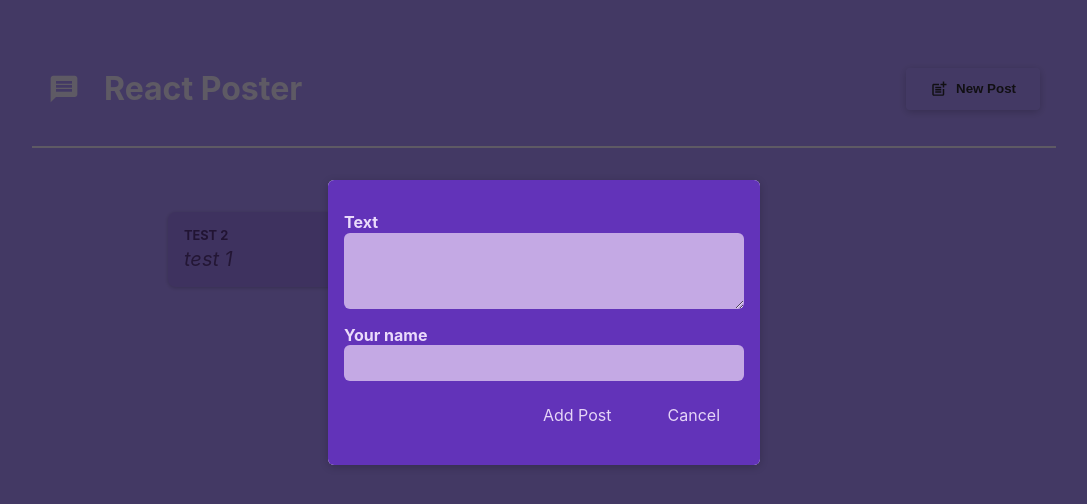
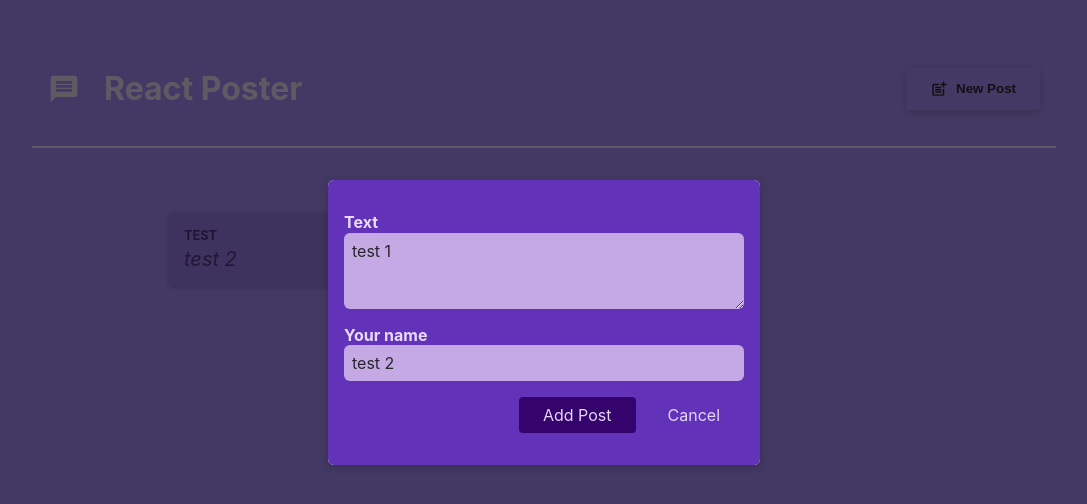
Before and after one commit to guiizis/nextJS, a React (Create React App) app in the folder react-raw/my-react-app/: page / in a window 1280 px wide. Both pictures are taken after a click on the button "New Post". Shown: the top 504 px of the page, without its empty margins (96-1183 px from the left). Built offline with nearby package versions, Linux system fonts and the light colour scheme.

Commit message:
add dinamic posts

```diff
--- a/react-raw/my-react-app/src/components/ListPosts/ListPost.js
+++ b/react-raw/my-react-app/src/components/ListPosts/ListPost.js
@@ -3,36 +3,23 @@ import { Modal } from "../ModalComponet/modal";
 import NewPost from "../NewPost/NewPost";
 import { PostComponent } from "../Post/Post";
 import classes from './ListPost.module.css';
-import { useState } from "react";
 
 export function ListPostComponent() {
-  const [enteredText, setEnteredText] = useState('test 1');
-  const [enteredAuthor, setEnteredAuthor] = useState('test 2');
+
   const {setSharedOpenModalValue} = useOpenModalSharedState()
 
-  function changeBodyHandler(event) {
-    setEnteredText(event.target.value);
-  }
-
-  function changeAuthorHandler(event) {
-    setEnteredAuthor(event.target.value);
-  }
-
   function closeModalHandler() {
-    setSharedOpenModalValue(false);
+    setSharedOpenModalValue(false)
   }
 
   return (
     <>
       <Modal>
         <NewPost
-          onBodyChange={changeBodyHandler}
-          onAuthorChange={changeAuthorHandler}
           onCancel={closeModalHandler}
         />
       </Modal>
       <ul className={classes.posts}>
-        <PostComponent author={enteredAuthor} text={enteredText} />
         <PostComponent author="test" text="test 2" />
       </ul>
     </>
--- a/react-raw/my-react-app/src/components/NewPost/NewPost.js
+++ b/react-raw/my-react-app/src/components/NewPost/NewPost.js
@@ -1,18 +1,45 @@
+import { useState } from 'react';
 import classes from './NewPost.module.css';
+import { useOpenModalSharedState } from '../../context/OpenModalContext';
 
 function NewPost(props) {
+  const [enteredText, setEnteredText] = useState('test 1');
+  const [enteredAuthor, setEnteredAuthor] = useState('test 2');
+  const { setSharedOpenModalValue } = useOpenModalSharedState()
+
+  function changeBodyHandler(event) {
+    setEnteredText(event.target.value);
+  }
+
+  function changeAuthorHandler(event) {
+    setEnteredAuthor(event.target.value);
+  }
+
+  function submitHandler(event) {
+    event.preventDefault();
+    const newPostData = {
+      body: enteredText,
+      author: enteredAuthor
+    }
+
+    setEnteredText('')
+    setEnteredAuthor('')
+
+    setSharedOpenModalValue(false)
+  }
+
   return (
-    <form className={classes.form}>
+    <form className={classes.form} onSubmit={submitHandler}>
       <p className={classes.inputContainer}>
         <label htmlFor="body">Text</label>
-        <textarea id="body" required rows={3} onChange={props.onBodyChange} />
+        <textarea id="body" required rows={3} onChange={changeBodyHandler} value={enteredText} />
       </p>
       <p className={classes.inputContainer}>
         <label htmlFor="name">Your name</label>
-        <input type="text" id="name" onChange={props.onAuthorChange} required />
+        <input type="text" id="name" onChange={changeAuthorHandler} required value={enteredAuthor} />
       </p>
       <p className={classes.actions}>
-        <button type="button">Add Post</button>
+        <button type="submit">Add Post</button>
         <button type="button" onClick={props.onCancel}>Cancel</button>
       </p>
     </form>
```
